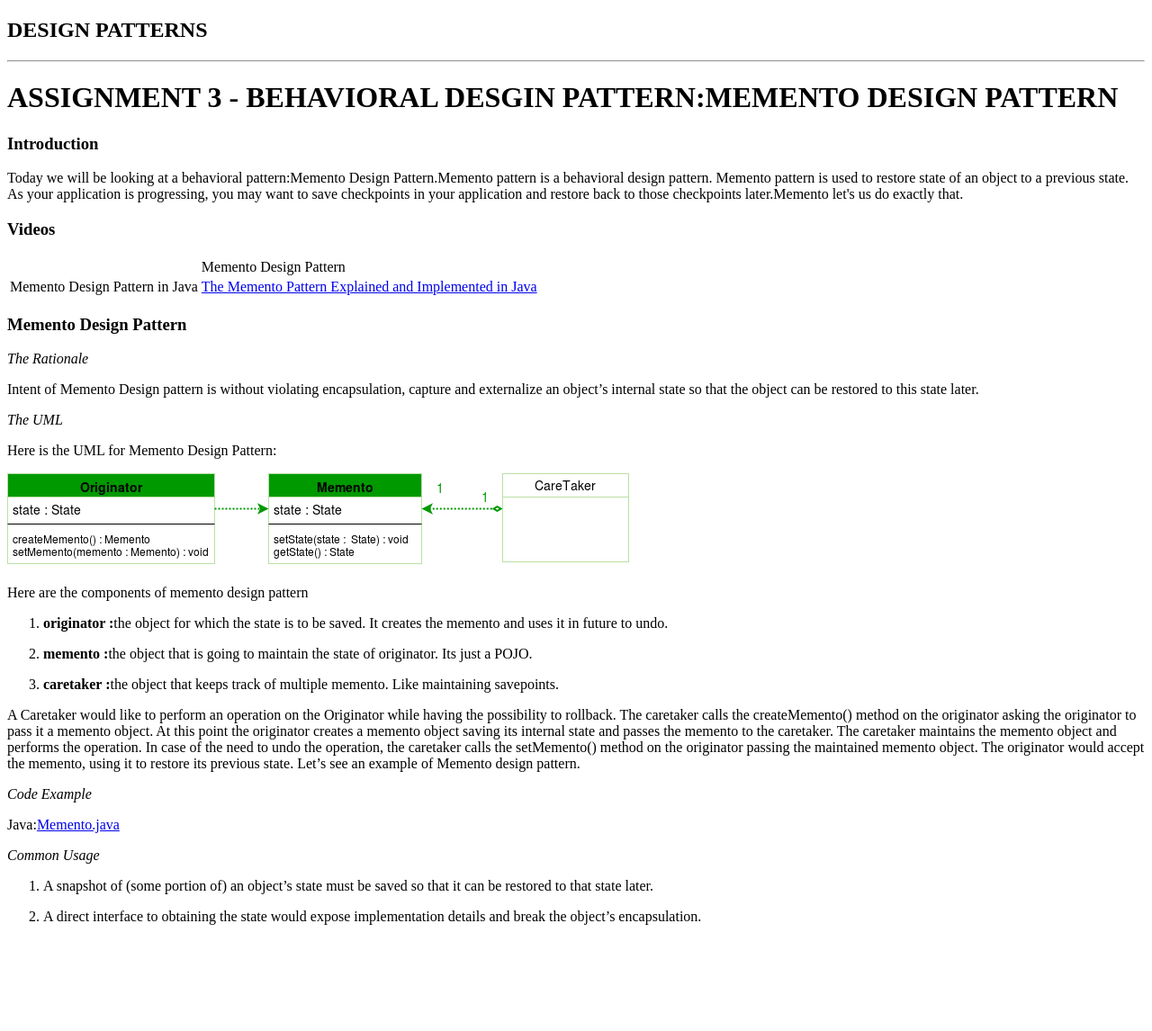
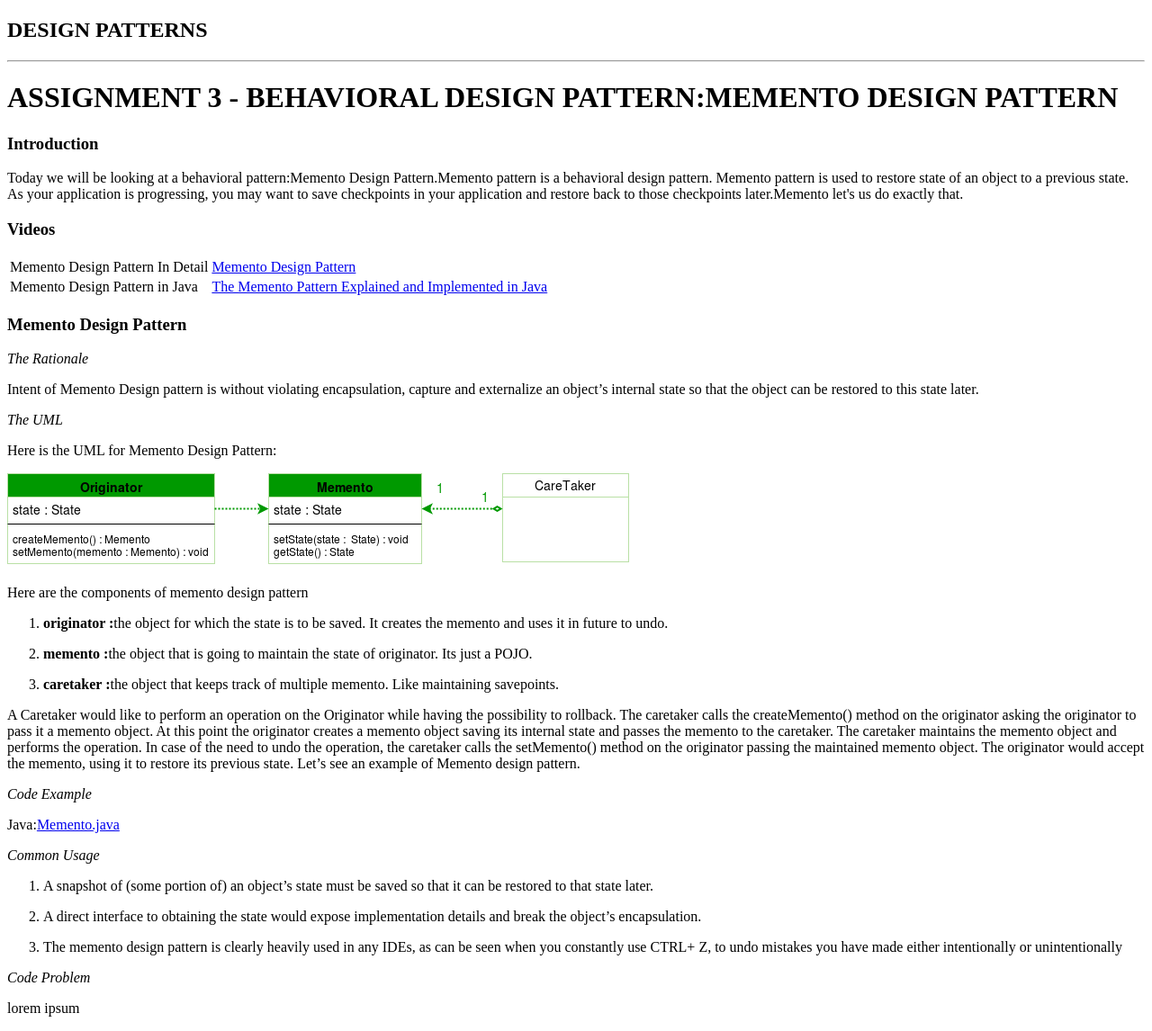
Before and after one commit to FawazSapa/Memento_Design_Pattern, a plain HTML site: page index.html in a window 1280 px wide. Shown: the whole page at 90% size. Before the commit the page ends 1044 px from the top, so only its background shows below. Drawn offline with Linux system fonts and the light colour scheme.

Commit message:
added more html

```diff
--- a/index.html
+++ b/index.html
@@ -10,7 +10,7 @@
    <header>
     <h2>DESIGN PATTERNS</h1>
     <hr>
-    <h1>ASSIGNMENT 3 - BEHAVIORAL DESGIN PATTERN:MEMENTO DESIGN PATTERN</h1>
+    <h1>ASSIGNMENT 3 - BEHAVIORAL DESIGN PATTERN:MEMENTO DESIGN PATTERN</h1>
 
 
    </header>
@@ -28,8 +28,8 @@
     <h3>Videos</h3>
     <table>
         <tr>
-            <td></td>
-            <td><a href="https://www.youtube.com/watch?v=AReejnoyysk&ab_channel=Tutorialspoint"></a>Memento Design Pattern</td>
+            <td>Memento Design Pattern In Detail</td>
+            <td><a href="https://www.youtube.com/watch?v=AReejnoyysk&ab_channel=Tutorialspoint">Memento Design Pattern</a></td>
         </tr>
         <tr>
             <td>Memento Design Pattern in Java</td>
@@ -67,8 +67,11 @@
         </p></li>
         <li><p>A direct interface to obtaining the state would expose implementation details and break the object’s encapsulation.
         </p></li>
+        <li><p>The memento design pattern is clearly heavily used in any IDEs, as can be seen when you constantly use CTRL+ Z, to undo mistakes you have made either intentionally or unintentionally</p></li>
     </ol>
 </div>
+<p><em>Code Problem</em></p>
+<p>lorem ipsum</p>
 
 </main>
 
```
